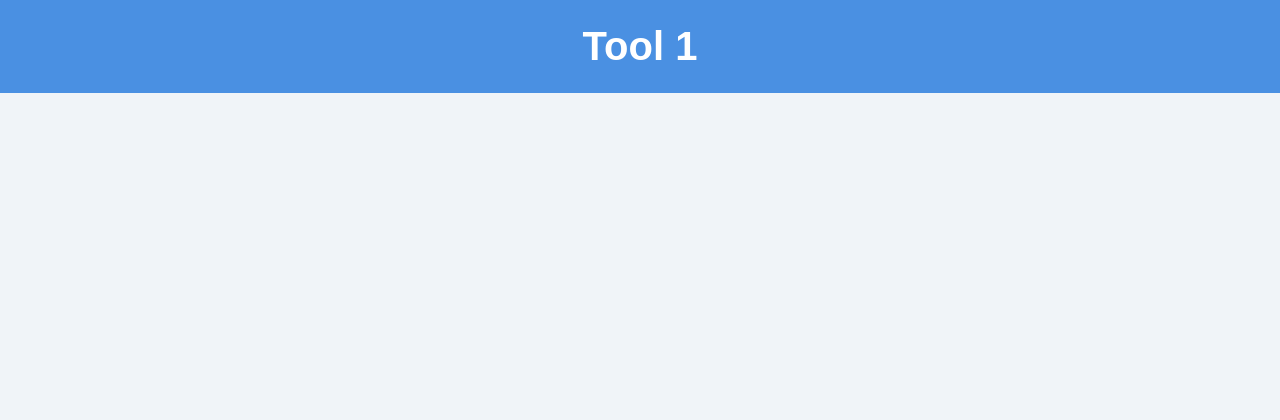
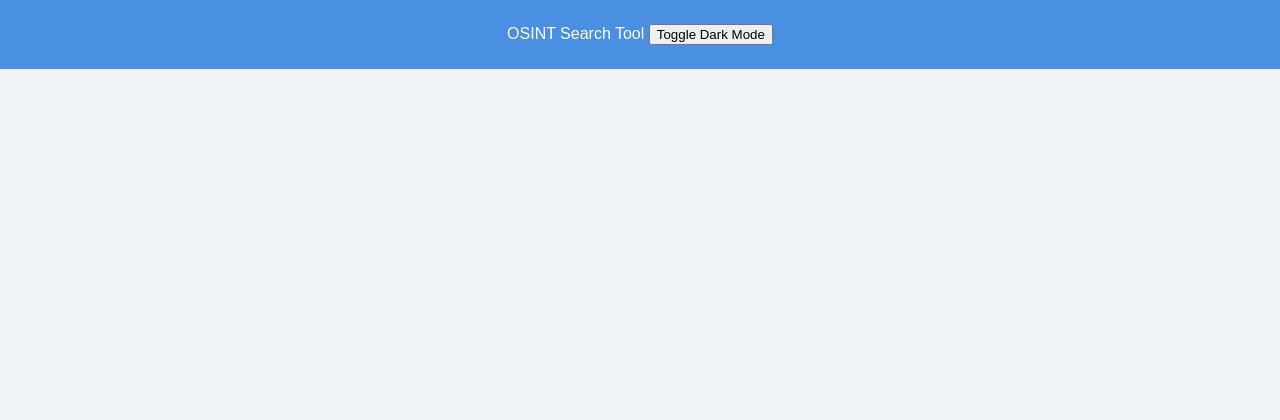
Before and after one commit to Gluszka13/hamed, a Flask app: page /tool3 in a window 1280 px wide. Shown: the top 420 px of the page. Run offline with Flask 3, Linux system fonts and the light colour scheme.

Commit message:
dark mode efect

```diff
--- a/static/script.js
+++ b/static/script.js
@@ -8,7 +8,8 @@
         body.classList.add("dark-mode");
     }
 
-    // Dodaj obsługę przycisku
+    // Dodaj obsługę przycisku tylko, jeśli istnieje
+    if (toggleButton) {
         toggleButton.addEventListener("click", () => {
             body.classList.toggle("dark-mode");
 
@@ -19,4 +20,5 @@
                 localStorage.setItem("darkMode", "disabled");
             }
         });
+    }
 });
--- a/templates/tool1.html
+++ b/templates/tool1.html
@@ -4,6 +4,8 @@
     <meta charset="UTF-8">
     <meta name="viewport" content="width=device-width, initial-scale=1.0">
     <title>OSINT Search Tool</title>
+    <link rel="stylesheet" href="{{ url_for('static', filename='style.css') }}">
+    <script src="{{ url_for('static', filename='script.js') }}" defer></script>
     <style>
         body {
             font-family: Arial, sans-serif;
@@ -66,7 +68,8 @@
 </head>
 <body>
     <header>
-        OSINT Search Tool
+    <a href="/" style="text-decoration: none; color: inherit;">OSINT Search Tool</a>
+    <button id="dark-mode-toggle">Toggle Dark Mode</button>
     </header>
     <main>
         <div class="container">
--- a/templates/tool2.html
+++ b/templates/tool2.html
@@ -5,10 +5,12 @@
     <meta name="viewport" content="width=device-width, initial-scale=1.0">
     <title>Tool 2</title>
     <link rel="stylesheet" href="{{ url_for('static', filename='style.css') }}">
+    <script src="{{ url_for('static', filename='script.js') }}" defer></script>
 </head>
 <body>
     <header>
-        <h1>Tool 2</h1>
+    <a href="/" style="text-decoration: none; color: inherit;">OSINT Search Tool</a>
+    <button id="dark-mode-toggle">Toggle Dark Mode</button>
     </header>
     <main>
         <p>This is Tool 2</p>
--- a/templates/tool3.html
+++ b/templates/tool3.html
@@ -3,12 +3,14 @@
 <head>
     <meta charset="UTF-8">
     <meta name="viewport" content="width=device-width, initial-scale=1.0">
-    <title>Tool 1</title>
+    <title>Tool 3</title>
     <link rel="stylesheet" href="{{ url_for('static', filename='style.css') }}">
+    <script src="{{ url_for('static', filename='script.js') }}" defer></script>
 </head>
 <body>
     <header>
-        <h1>Tool 1</h1>
+        <a href="/" style="text-decoration: none; color: inherit;">OSINT Search Tool</a>
+        <button id="dark-mode-toggle">Toggle Dark Mode</button>
     </header>
     <main>
         <p>This is Tool 1.</p>
```
Lines whose indentation alone changed are shown as unchanged.
